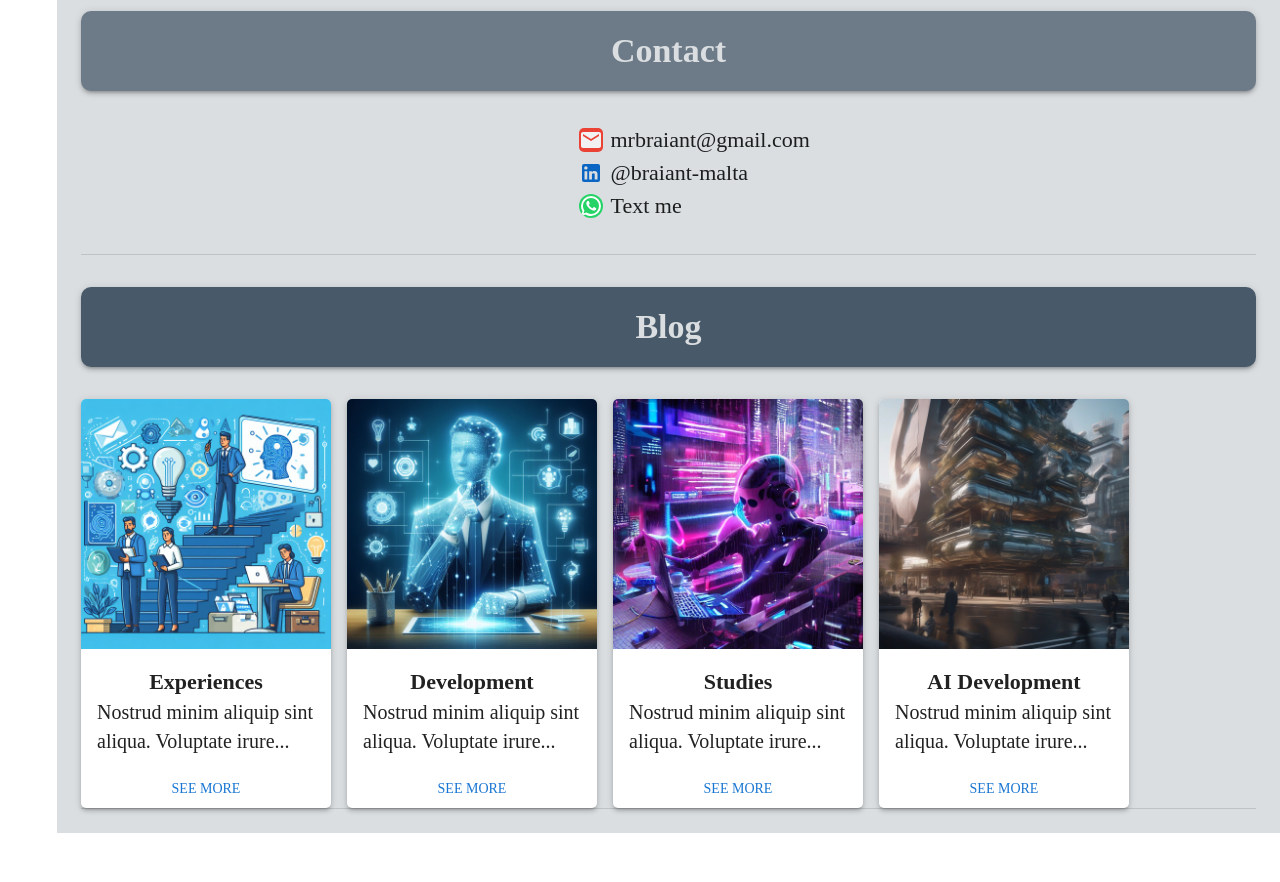
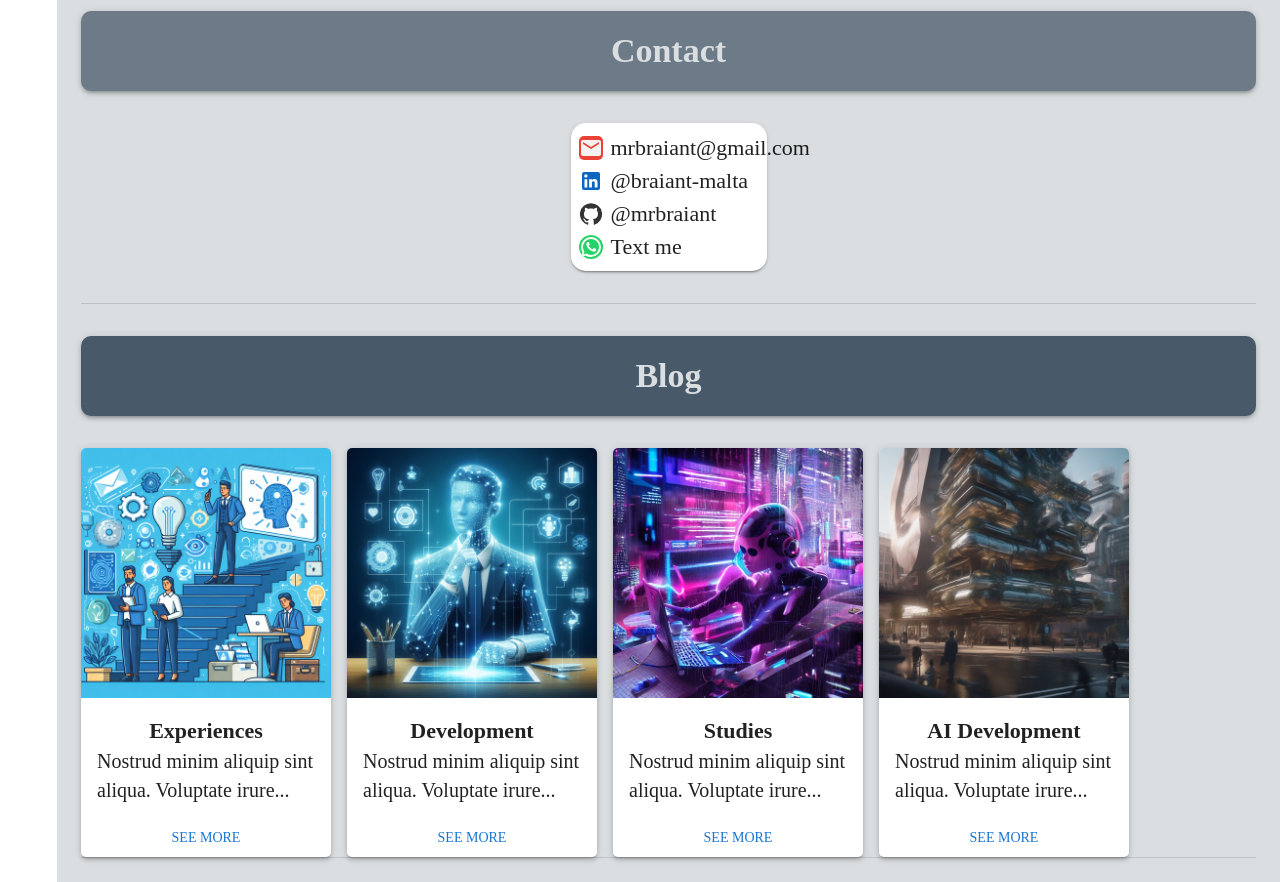
Before and after one commit to mrbraiant/new-portfolio, a Next.js app: page / in a window 1280 px wide. Shown: the part 3840-4722 px from the top of the page. Before the commit the page ends 4673 px from the top, so only its background shows below. Built offline with nearby package versions, Linux system fonts and the light colour scheme; a web font is replaced by a local one.

Commit message:
build: improving contact area

```diff
--- a/src/app/components/templates/home/index.tsx
+++ b/src/app/components/templates/home/index.tsx
@@ -5,6 +5,7 @@ import { Text } from '@components/text';
 import { Posts } from '@utils/posts';
 import {
   Email,
+  GitHub,
   LinkedIn,
   WhatsApp,
 } from '@mui/icons-material';
@@ -48,7 +49,13 @@ export const HomeTemplate = () => {
         sectionName="Contact"
         titleBackgroundColor="#6D7B88"
       >
-        <ContactContent>
+        <div
+          style={{
+            display: 'flex',
+            justifyContent: 'center',
+          }}
+        >
+          <ContactContent elevation={2}>
             <ContactBox>
               <Email
                 sx={{
@@ -81,9 +88,27 @@ export const HomeTemplate = () => {
             </ContactBox>
 
             <ContactBox>
+              <GitHub
+                sx={{
+                  // backgroundColor: '#333',
+                  color: '#333',
+                  borderRadius: '25px',
+                }}
+              />
+
+              <Link
+                href={'https://github.com/mrbraiant'}
+                target="_blank"
+              >
+                @mrbraiant
+              </Link>
+            </ContactBox>
+
+            <ContactBox>
               <WhatsApp
                 sx={{
-                backgroundColor: PalletColor.whatsaApp.main,
+                  backgroundColor:
+                    PalletColor.whatsaApp.main,
                   color: PalletColor.whatsaApp.white,
                   borderRadius: '25px',
                 }}
@@ -99,6 +124,7 @@ export const HomeTemplate = () => {
               </Link>
             </ContactBox>
           </ContactContent>
+        </div>
       </Section>
 
       <Section
--- a/src/app/components/templates/home/styles.ts
+++ b/src/app/components/templates/home/styles.ts
@@ -1,10 +1,13 @@
-import { styled } from '@mui/material';
+import { Paper, styled } from '@mui/material';
 
-export const ContactContent = styled('div')({
+export const ContactContent = styled(Paper)({
   display: 'flex',
   flexDirection: 'column',
   alignItems: 'center',
+  padding: '0.5rem',
+  borderRadius: '15px',
   marginBottom: '2rem',
+  width: 'fit-content',
 });
 
 export const ContactBox = styled('div')({
@@ -12,4 +15,9 @@ export const ContactBox = styled('div')({
   alignItems: 'center',
   gap: '0.5rem',
   width: '180px',
+  ['a']: {
+    '&:hover': {
+      textDecoration: 'underline',
+    },
+  },
 });
```
Lines whose indentation alone changed are shown as unchanged.
